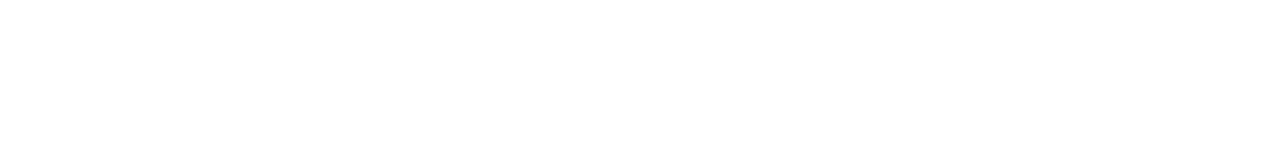
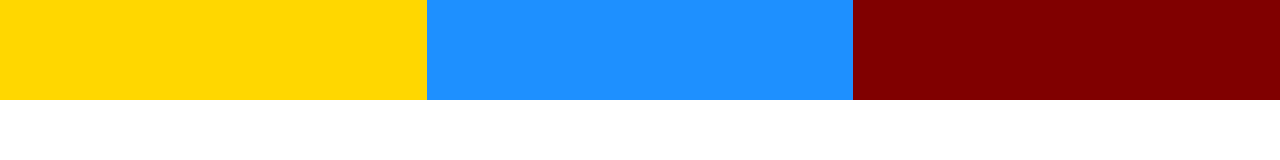
Before and after one commit to BeniaminCazacu/Moshify, a plain HTML site: page index.html in a window 1280 px wide. Drawn offline with Linux system fonts and the light colour scheme.

Commit message:
Grids added.

```diff
--- a/css/styles.css
+++ b/css/styles.css
@@ -444,3 +444,21 @@ a {
     font-size: 1.6rem;
   }
 }
+
+/* Grids */
+
+.grid {
+  display: grid;
+}
+
+@media screen and (min-width: 768px) {
+  .grid--1x2 {
+    grid-template-columns: repeat(2, 1fr);
+  }
+}
+
+@media screen and (min-width: 1024px) {
+  .grid--1x3 {
+    grid-template-columns: repeat(3, 1fr);
+  }
+}
--- a/index.html
+++ b/index.html
@@ -13,5 +13,11 @@
     <link rel="stylesheet" href="css/styles.css" />
     <title>Moshify</title>
   </head>
-  <body></body>
+  <body>
+    <div class="grid grid--1x3">
+      <div style="height: 100px; background: gold"></div>
+      <div style="height: 100px; background: dodgerblue"></div>
+      <div style="height: 100px; background: maroon"></div>
+    </div>
+  </body>
 </html>
```
Also changed, not shown: components/grids.html (added, +5 -0 lines).
